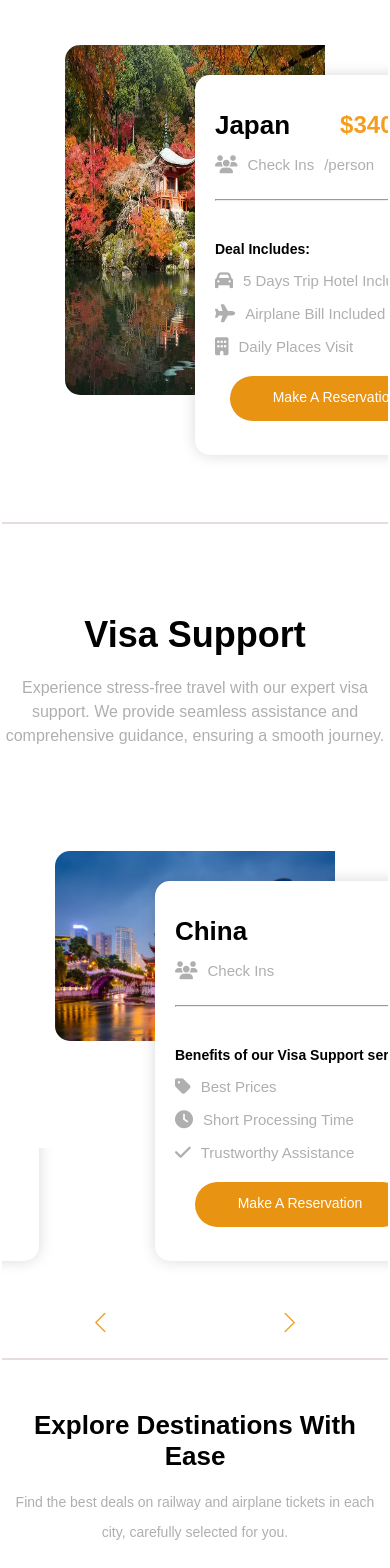
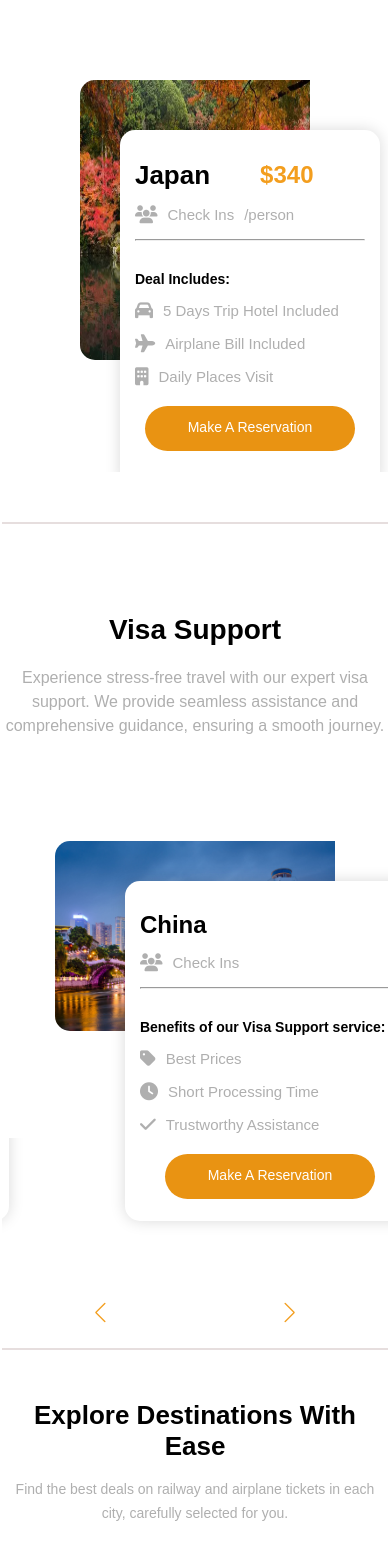
Before and after one commit to dekanovaa/Business_taour, a React (Vite) app: page / in a window 390 px wide. Shown: the part 840-2408 px from the top of the page. Built offline with nearby package versions, Linux system fonts and the light colour scheme.

Commit message:
sliderlar uchun responsivliklar qilindi

```diff
--- a/src/Components/About/About.css
+++ b/src/Components/About/About.css
@@ -169,4 +169,8 @@
     .about__img{
         height: 260px;
     }
+    .about__text{
+      font-size:14px;
+      line-height: 24px;
+    }
   }
--- a/src/Components/Location/Location.css
+++ b/src/Components/Location/Location.css
@@ -109,5 +109,13 @@
     .location__img{
       height: 90px;
     }
+    .location__text{
+      font-size:14px;
+      line-height: 24px;
+      width: 98%;
+    }
+    .location{
+      padding-top: 30px;
+    }
 
   }
--- a/src/Components/Main/Main.css
+++ b/src/Components/Main/Main.css
@@ -51,8 +51,8 @@
 .main__wrapper{
     display: flex;
     align-items:center;
-    justify-content: space-between;
-    width: 170px;
+    gap: 15px;
+    width: 33%;
 }
 .main__link{
     color:rgb(243, 158, 30);
@@ -122,7 +122,7 @@
 
     }
     .main__text{
-        width: 100%;
+        width: 98%;
 
     }
     .main{
@@ -185,14 +185,21 @@
         text-align: center;
     }
     .main__wrapper{
-        gap: 15px;
+        gap: 10px;
         flex-direction: row;
         text-align: start;
         align-items: center;
     }
     .main__text{
-        width: 100%;
+        width: 98%;
         text-align:start;
+        padding-left: 5px;
+    }
+    .main{
+        padding-top: 50px;
+    }
+    .main__list{
+        padding-top: 40px;
     }
   }
   @media(max-width:420px){
@@ -205,4 +212,17 @@
     .main__img,.main__pic{
         height: 250px;
     }
+    .main__wrapper{
+        flex-direction:column;
+
+    }
+    .main__text{
+        font-size:14px;
+        line-height:22px;
+    }
+    .main__wrap{
+        width: 100%;
+        padding-right: 0;
+    }
+
   }
--- a/src/Components/Slidercard/Slidercard.css
+++ b/src/Components/Slidercard/Slidercard.css
@@ -58,3 +58,26 @@
 .button{
     margin-top:20px
 }
+
+
+@media(max-width:420px){
+    .Slidercard__img{
+        width: 230px;
+        height: 280px;
+    }
+    .Slidercard__list{
+        width: 260px;
+        height: 360px;
+        position: absolute;
+        padding: 15px;
+        border-radius: 15px;
+        background-color: white;
+        box-shadow: 0px 0px 15px 0px #00000026;
+        top: 50px;
+        left: 40px;
+    }
+    .Slidercard__hr{
+        margin-top:15px;
+        margin-bottom: 15px;
+    }
+}
--- a/src/Components/Support/Support.css
+++ b/src/Components/Support/Support.css
@@ -107,6 +107,9 @@
     .container{
       width: 600px;
     }
+    .support__title{
+      font-size:34px;
+    }
   }
   @media(max-width:620px){
     .container{
@@ -124,6 +127,9 @@
       font-size: 20px;
       color: rgb(243, 158, 30);
       margin-left: 400px;
+    }
+    .support__title{
+      font-size:32px;
     }
   }
   @media(max-width:520px){
@@ -146,6 +152,9 @@
       color: rgb(243, 158, 30);
       margin-left: 300px;
     }
+    .support__title{
+      font-size:30px;
+    }
 
   }
   @media(max-width:420px){
@@ -165,4 +174,7 @@
       color: rgb(243, 158, 30);
       margin-left: 150px;
     }
+    .support__title{
+      font-size:28px;
+    }
   }
--- a/src/Components/Support/Support.jsx
+++ b/src/Components/Support/Support.jsx
@@ -29,6 +29,11 @@ function Support() {
         navigation ={true}
         loop={true}
         breakpoints={{
+          820: {
+            slidesPerView: 3,
+            spaceBetween: 20,
+
+          },
           720: {
             slidesPerView: 1.5,
             spaceBetween: 20,
--- a/src/Components/Swipercard/Swipercard.css
+++ b/src/Components/Swipercard/Swipercard.css
@@ -59,3 +59,27 @@
 .button{
     margin-top:20px
 }
+
+@media(max-width:420px){
+    .Swipercard__list{
+        width: 290px;
+        height: 340px;
+        position: absolute;
+        padding: 15px;
+        border-radius: 15px;
+        background-color: white;
+        box-shadow: 0px 0px 15px 0px #00000026;
+        top: 40px;
+        left: 70px;
+    }
+    .Swipercard__hr{
+        width: 100%;
+        background-color: #AFAFAF;
+        margin-top: 15px;
+        margin-bottom:15px;
+    }
+    .Swipercard__title{
+        font-size: 24px;
+    }
+
+}
--- a/src/Components/Tours/Tours.css
+++ b/src/Components/Tours/Tours.css
@@ -146,4 +146,5 @@
     .tour__title{
         font-size:22px;
     }
+
   }
--- a/src/Components/Tours/Tours.jsx
+++ b/src/Components/Tours/Tours.jsx
@@ -31,6 +31,11 @@ function Tours() {
         navigation ={false}
         loop={true}
         breakpoints={{
+          820: {
+            slidesPerView: 3,
+            spaceBetween: 20,
+
+          },
           720: {
             slidesPerView: 1.5,
             spaceBetween: 20,
```
